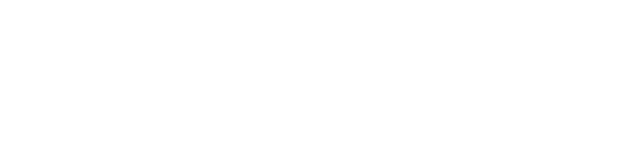
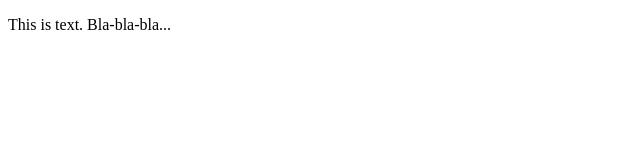
Before and after one commit to alex-anakin/LandingExample, a plain HTML site: page index.html in a window 1280 px wide. Shown: the whole page, without its empty margins (0-640 px from the left). Drawn offline with Linux system fonts and the light colour scheme.

Commit message:
added text to page body

```diff
--- a/index.html
+++ b/index.html
@@ -5,6 +5,6 @@
     <title></title>
 </head>
 <body>
-
+<p>This is text. Bla-bla-bla... </p>
 </body>
 </html>
```
